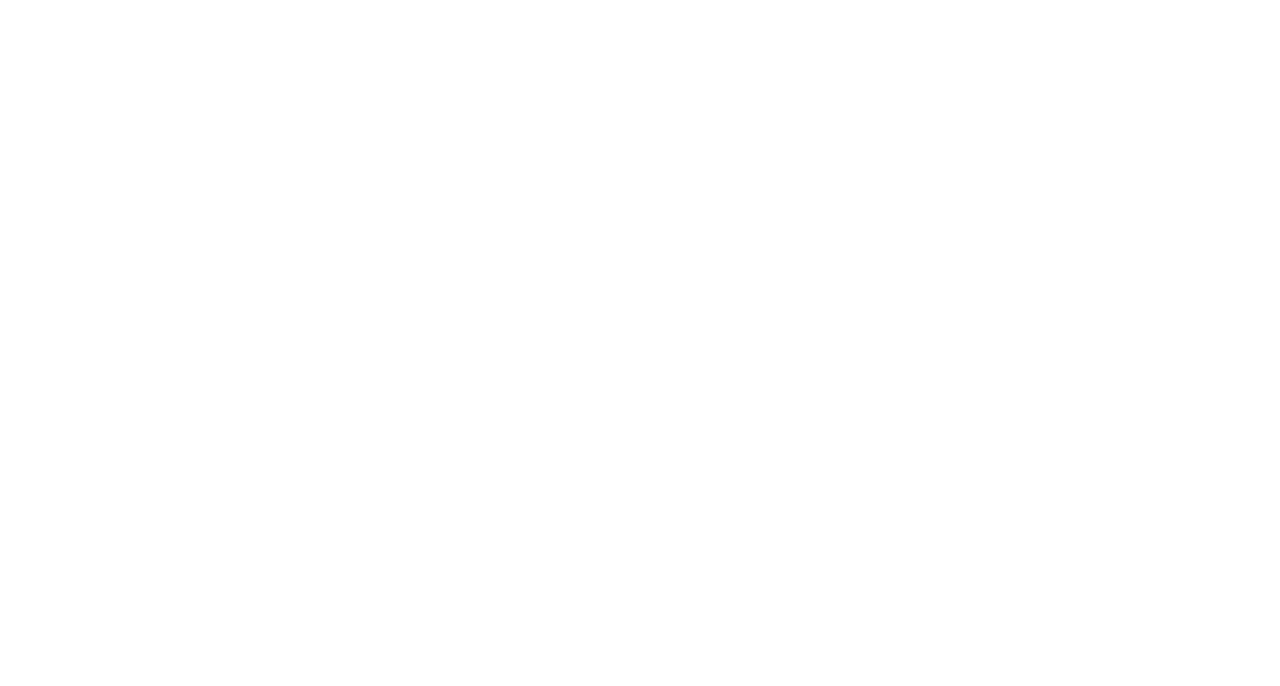
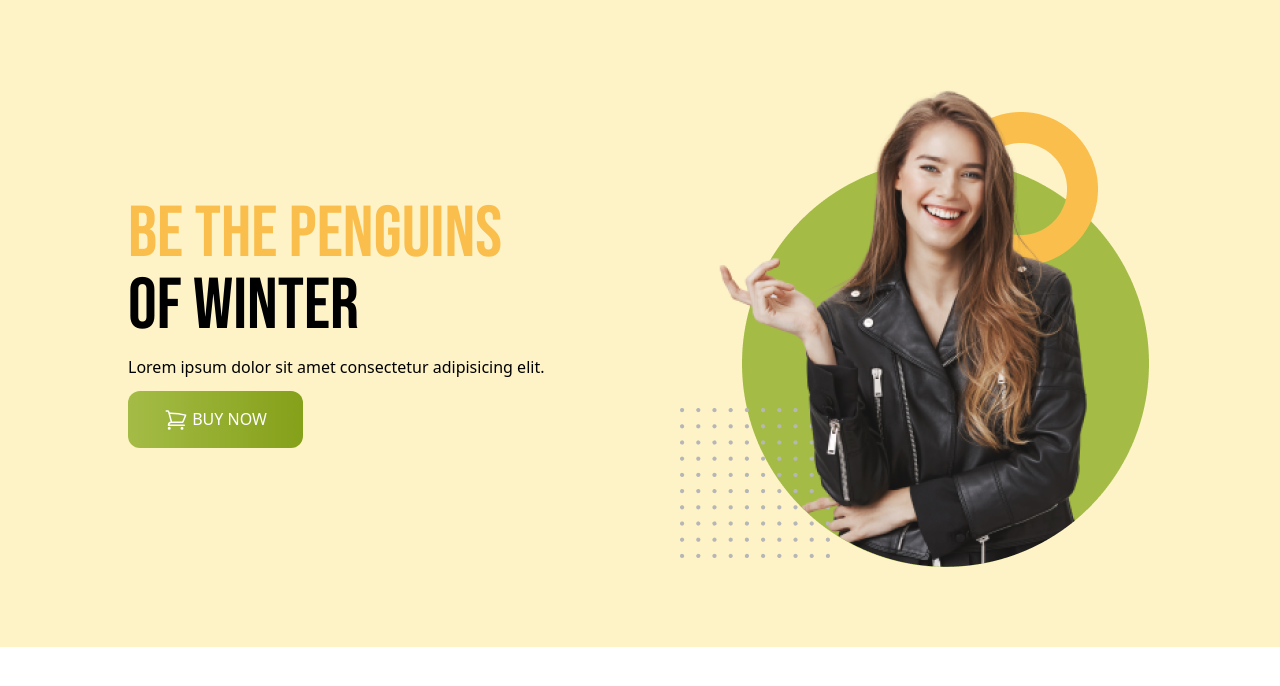
Before and after one commit to ArifeenH/penguin, a plain HTML site: page index.html in a window 1280 px wide. Drawn offline with nearby package versions, Linux system fonts and the light colour scheme.

Commit message:
some stuff added

```diff
--- a/index.html
+++ b/index.html
@@ -4,8 +4,47 @@
     <meta charset="UTF-8">
     <meta name="viewport" content="width=device-width, initial-scale=1.0">
     <title>Penguin Fashion</title>
+    <script src="https://cdn.tailwindcss.com"></script>
+    <link rel="preconnect" href="https://fonts.googleapis.com">
+<link rel="preconnect" href="https://fonts.gstatic.com" crossorigin>
+<link href="https://fonts.googleapis.com/css2?family=Bebas+Neue&display=swap" rel="stylesheet">
+<style>
+    .font-bebas{
+        font-family: 'Bebas Neue', sans-serif;
+    }
+</style>
 </head>
 <body>
+    <header class="bg-amber-100 py-20 px-32">
+        <!-- Nav Section -->
+        <nav>
 
+        </nav>
+        <!-- Banner Section -->
+        <div class="flex justify-between items-center">
+            <div class="space-y-3">
+            <h1 class="text-7xl uppercase font-bebas">
+                <span class="text-[#FABE4C]">Be the Penguins</span>
+                <br>
+                of Winter</h1>
+                <p>Lorem ipsum dolor sit amet consectetur adipisicing elit.</p>
+                <button class="py-4 px-9 bg-gradient-to-r from-[#A4BC46] to-[#85A019] rounded-xl uppercase text-white font-medium">
+                    <svg xmlns="http://www.w3.org/2000/svg" fill="none" viewBox="0 0 24 24" stroke-width="1.5" stroke="currentColor" class="size-6 inline">
+                        <path stroke-linecap="round" stroke-linejoin="round" d="M2.25 3h1.386c.51 0 .955.343 1.087.835l.383 1.437M7.5 14.25a3 3 0 0 0-3 3h15.75m-12.75-3h11.218c1.121-2.3 2.1-4.684 2.924-7.138a60.114 60.114 0 0 0-16.536-1.84M7.5 14.25 5.106 5.272M6 20.25a.75.75 0 1 1-1.5 0 .75.75 0 0 1 1.5 0Zm12.75 0a.75.75 0 1 1-1.5 0 .75.75 0 0 1 1.5 0Z" />
+                      </svg>
+
+                    Buy Now</button>
+            </div>
+            <div>
+                <img src="images/model.png" alt="">
+            </div>
+        </div>
+    </header>
+    <main>
+
+    </main>
+    <footer>
+
+    </footer>
 </body>
 </html>
--- /dev/null
+++ b/tailwind.config.js
@@ -0,0 +1,8 @@
+/** @type {import('tailwindcss').Config} */
+module.exports = {
+    content: ["./src/**/*.{html,js}"],
+    theme: {
+      extend: {},
+    },
+    plugins: [],
+  }
```
